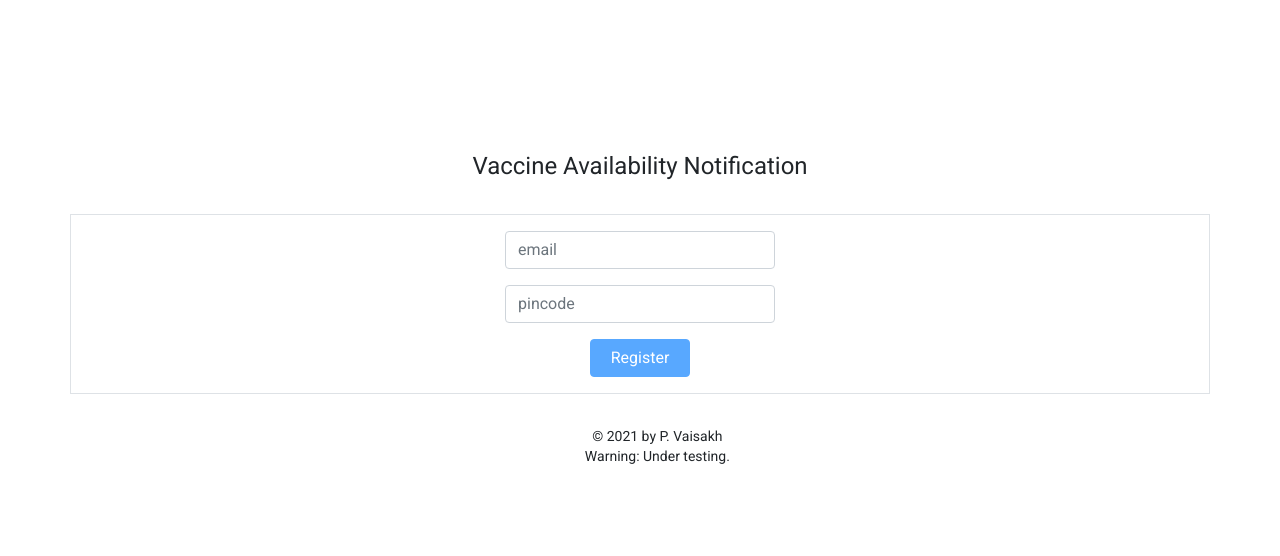
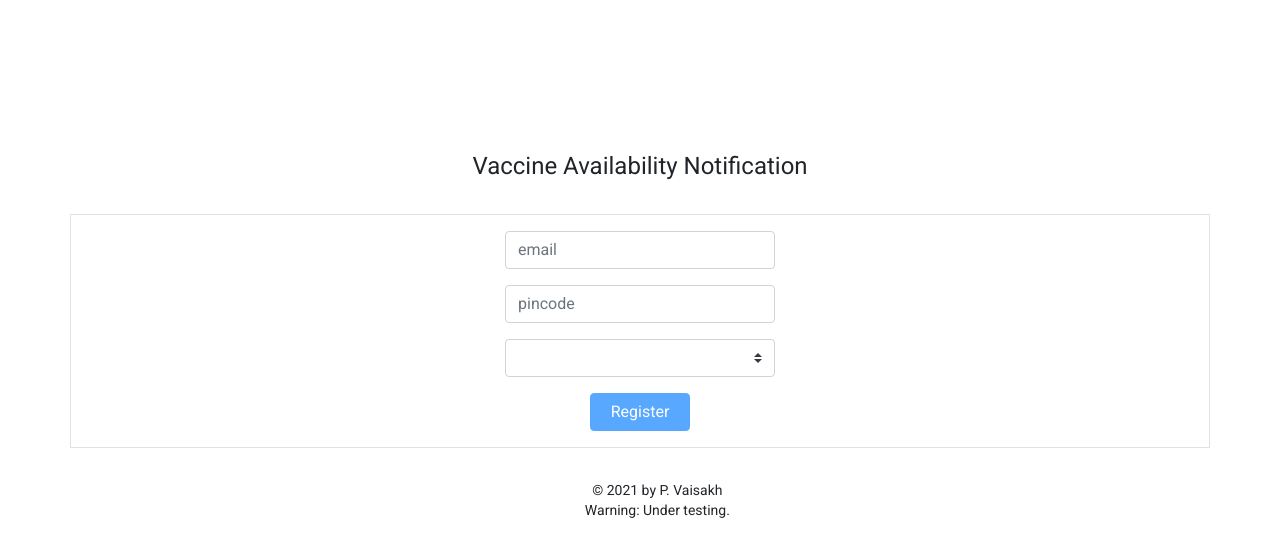
Before and after one commit to ysakhp/vaccine-notification-angular, an Angular app: page / in a window 1280 px wide. Shown: the top 556 px of the page. Built offline with nearby package versions, Linux system fonts and the light colour scheme.

Commit message:
Added age group

```diff
--- a/src/app/app.component.html
+++ b/src/app/app.component.html
@@ -42,6 +42,19 @@
                     class="form-control" name="pincode" [(ngModel)]="userModel.pincode">
 
             </div>
+
+            <div *ngIf="ageGroup.invalid && ageGroup.touched">
+                <small style="color: brown;" class="error">Age Group required *</small>
+            </div>
+            <div  class="form-group">
+                <select required class="custom-select" name="ageGroup" #ageGroup="ngModel" [(ngModel)]="userModel.ageGroup" >
+                    <option value="ALL">All Age</option>
+                    <option value="18">18+</option>
+                    <option value="40">40-44</option>
+                    <option value="45">45+</option>
+                </select>
+            </div>
+
             <div fxLayoutAlign="center center">
                 <button [disabled]="userForm.form.invalid" style="width: 100px;" class="btn btn-primary btn-block" type="submit"
                     (click)="registerUser()">Register</button>
--- a/src/app/app.component.ts
+++ b/src/app/app.component.ts
@@ -29,7 +29,7 @@ export class AppComponent {
 
   registerUser(){
     // console.log('Submitted');
-    this.alert=true
+    // this.alert=true
     this.userService.enroll(this.userModel).subscribe(
       data => this.alert =true ,
       error => this.alert=false
--- a/src/app/model/user.ts
+++ b/src/app/model/user.ts
@@ -1,6 +1,6 @@
 export class User {
     email: string ;
     pincode : number ;
-
+    ageGroup : string;
 
 }
```
